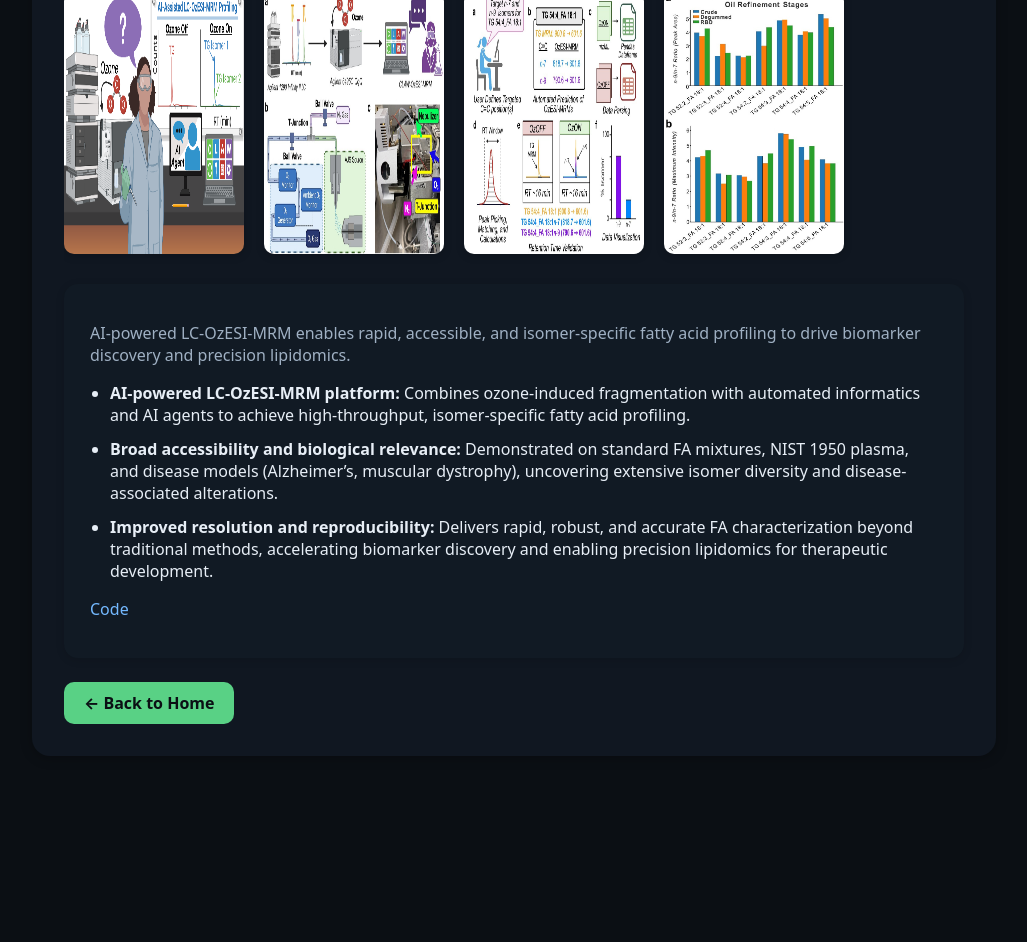
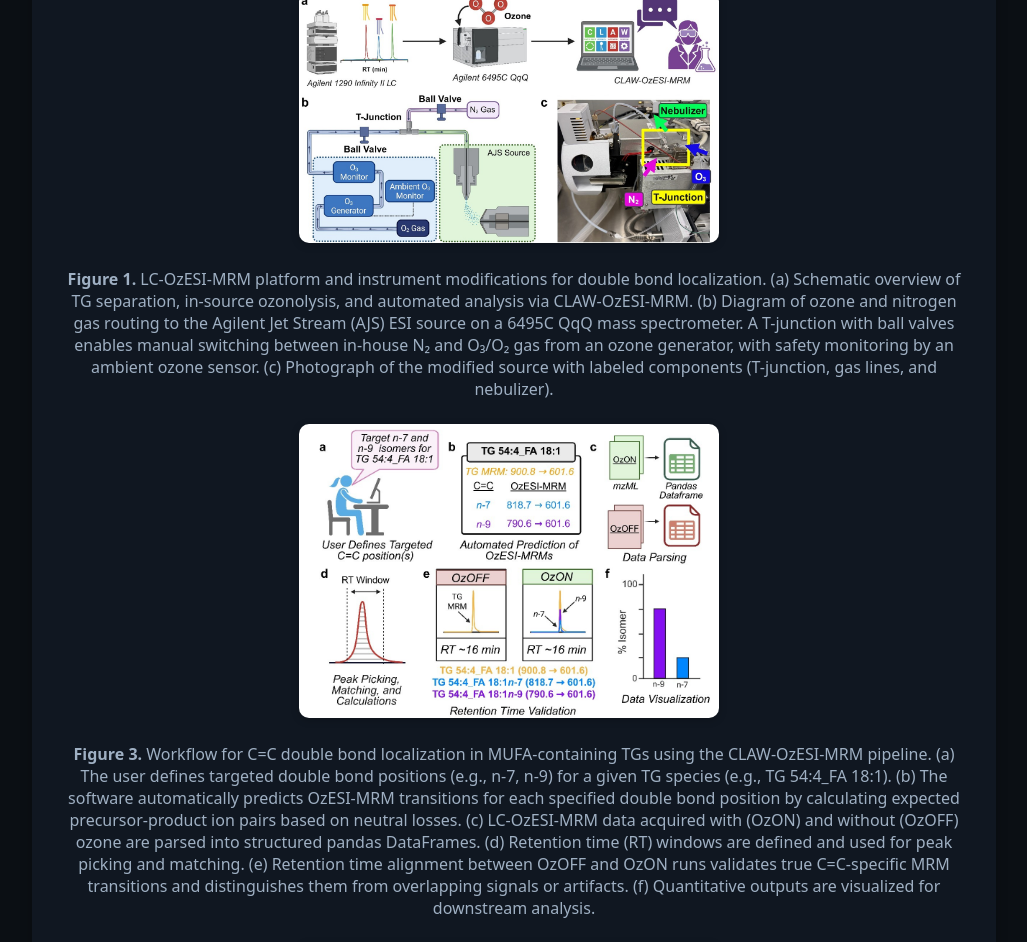
Before and after one commit to Sanjay-Iyer/Sanjay-Iyer.github.io, a plain HTML site: page ozesi-mrm.html in a window 1280 px wide. Shown: the part 163-1105 px from the top of the page, without its empty margins (126-1153 px from the left). Before the commit the page ends 959 px from the top, so only its background shows below. Drawn offline with Linux system fonts and the light colour scheme; some icons are missing.

Commit message:
first test

```diff
--- a/ozesi-mrm.html
+++ b/ozesi-mrm.html
@@ -12,12 +12,18 @@
 <body>
   <div class="wrap">
     <h1>OzESI‑MRM</h1>
-    <div style="display:flex;gap:10px;overflow-x:auto;margin-bottom:12px;">
-      <img src="images/canola/canolaTOC.png" alt="OzESI-MRM TOC" />
-      <img src="images/canola/CanolaFig1.jpg" alt="OzESI-MRM Figure 1" />
-      <img src="images/canola/canola figure3.jpg" alt="OzESI-MRM Figure 3" />
-      <img src="images/canola/canola figure 5.jpg" alt="OzESI-MRM Figure 5" />
-    </div>
+    <div style="margin-bottom:24px;text-align:center;">
+  <img src="images/canola/CanolaFig1.jpg" alt="OzESI-MRM Figure 1" style="width:100%;max-width:420px;border-radius:10px;box-shadow:0 2px 8px #0003;"/>
+  <div style="margin-top:8px;font-size:1em;color:#9fb0c3;"><strong>Figure 1.</strong> LC-OzESI-MRM platform and instrument modifications for double bond localization. (a) Schematic overview of TG separation, in-source ozonolysis, and automated analysis via CLAW-OzESI-MRM. (b) Diagram of ozone and nitrogen gas routing to the Agilent Jet Stream (AJS) ESI source on a 6495C QqQ mass spectrometer. A T-junction with ball valves enables manual switching between in-house N₂ and O₃/O₂ gas from an ozone generator, with safety monitoring by an ambient ozone sensor. (c) Photograph of the modified source with labeled components (T-junction, gas lines, and nebulizer).</div>
+</div>
+<div style="margin-bottom:24px;text-align:center;">
+  <img src="images/canola/canola figure3.jpg" alt="OzESI-MRM Figure 3" style="width:100%;max-width:420px;border-radius:10px;box-shadow:0 2px 8px #0003;"/>
+  <div style="margin-top:8px;font-size:1em;color:#9fb0c3;"><strong>Figure 3.</strong> Workflow for C=C double bond localization in MUFA-containing TGs using the CLAW-OzESI-MRM pipeline. (a) The user defines targeted double bond positions (e.g., n-7, n-9) for a given TG species (e.g., TG 54:4_FA 18:1). (b) The software automatically predicts OzESI-MRM transitions for each specified double bond position by calculating expected precursor-product ion pairs based on neutral losses. (c) LC-OzESI-MRM data acquired with (OzON) and without (OzOFF) ozone are parsed into structured pandas DataFrames. (d) Retention time (RT) windows are defined and used for peak picking and matching. (e) Retention time alignment between OzOFF and OzON runs validates true C=C-specific MRM transitions and distinguishes them from overlapping signals or artifacts. (f) Quantitative outputs are visualized for downstream analysis.</div>
+</div>
+<div style="margin-bottom:24px;text-align:center;">
+  <img src="images/canola/canola figure 5.jpg" alt="OzESI-MRM Figure 5" style="width:100%;max-width:420px;border-radius:10px;box-shadow:0 2px 8px #0003;"/>
+  <div style="margin-top:8px;font-size:1em;color:#9fb0c3;"><strong>Figure 5.</strong> n-9/n-7 isomer peak area ratios for FA 18:1-containing triacylglycerols (TGs) in crude (blue), degummed (orange), and refined-bleached-deodorized (RBD, green) canola oil. (a) Ratios based on LC-MS peak area; (b) ratios based on maximum MRM intensity. The n-9 isomer predominated across all TGs and stages, indicating that industrial processing preserves C=C positional distributions.</div>
+</div>
     <div class="card">
       <p class="muted">AI-powered LC-OzESI-MRM enables rapid, accessible, and isomer-specific fatty acid profiling to drive biomarker discovery and precision lipidomics.</p>
       <ul class="list">
```
